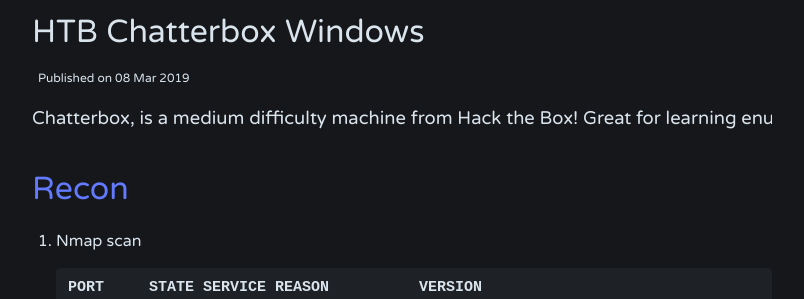
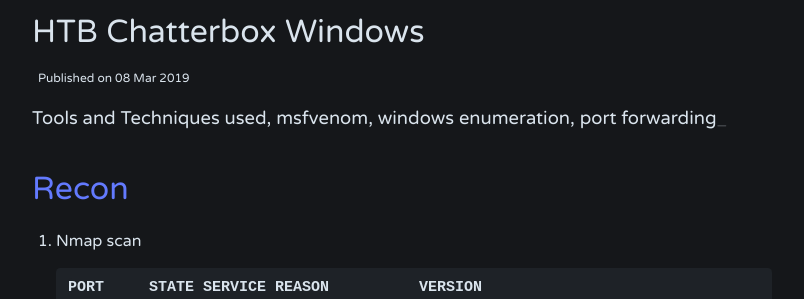
Before and after one commit to Rayferrufino/Rayferrufino.github.io, a Jekyll site: the page built from _posts/2019-03-08-HTBChatterbox.md, in a window 1280 px wide. Shown: the part 169-468 px from the top of the page, without its empty margins (238-1042 px from the left). Built offline with Jekyll 4.4.1, drawn with Linux system fonts in a browser that asks for light colours; comment, search, counter and statistics services are not loaded.

Commit message:
Update 2019-03-08-HTBChatterbox.md

```diff
--- a/_posts/2019-03-08-HTBChatterbox.md
+++ b/_posts/2019-03-08-HTBChatterbox.md
@@ -1,7 +1,7 @@
 ---
 layout: post
 title:  "HTB Chatterbox Windows"
-description: Chatterbox, is a medium difficulty machine from Hack the Box! Great for learning enumeration on windows
+description: Tools and Techniques used, msfvenom, windows enumeration, port forwarding
 tags: Windows, HTB, enumeration
 ---
 
```
